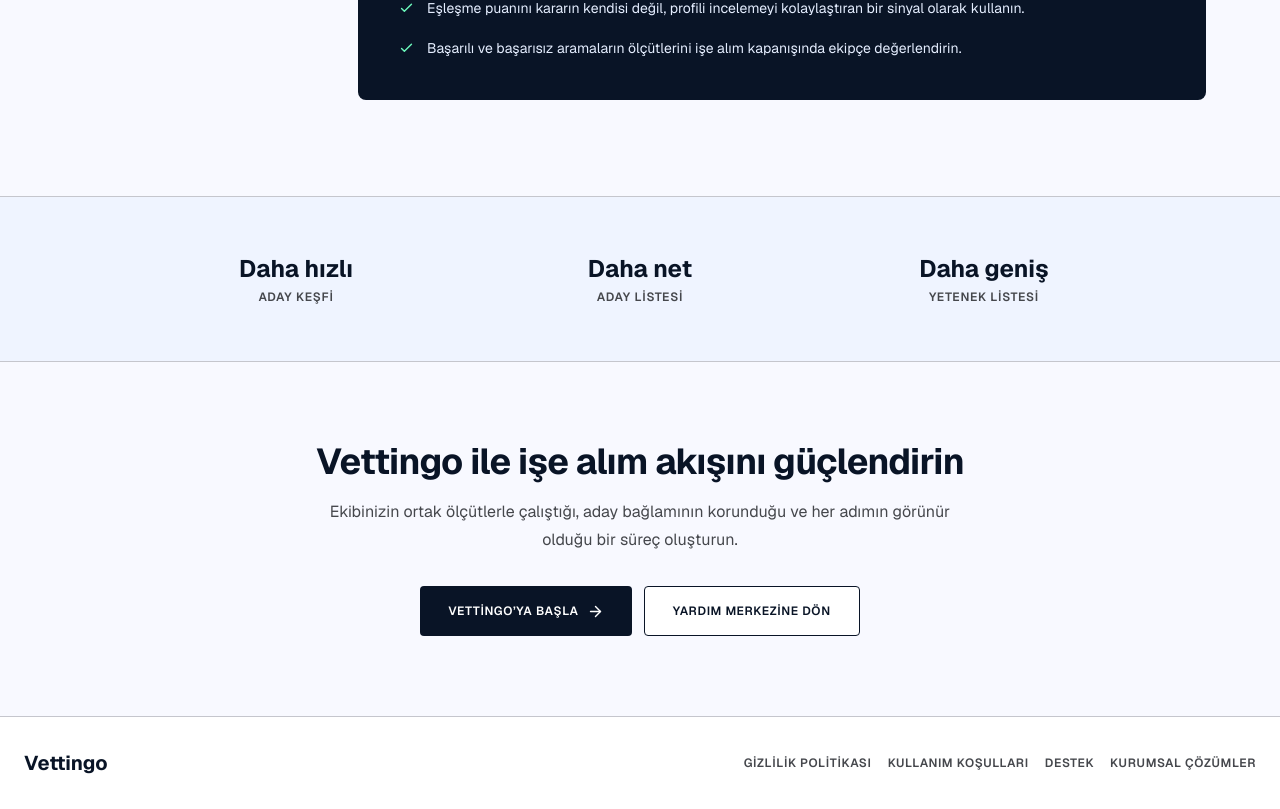
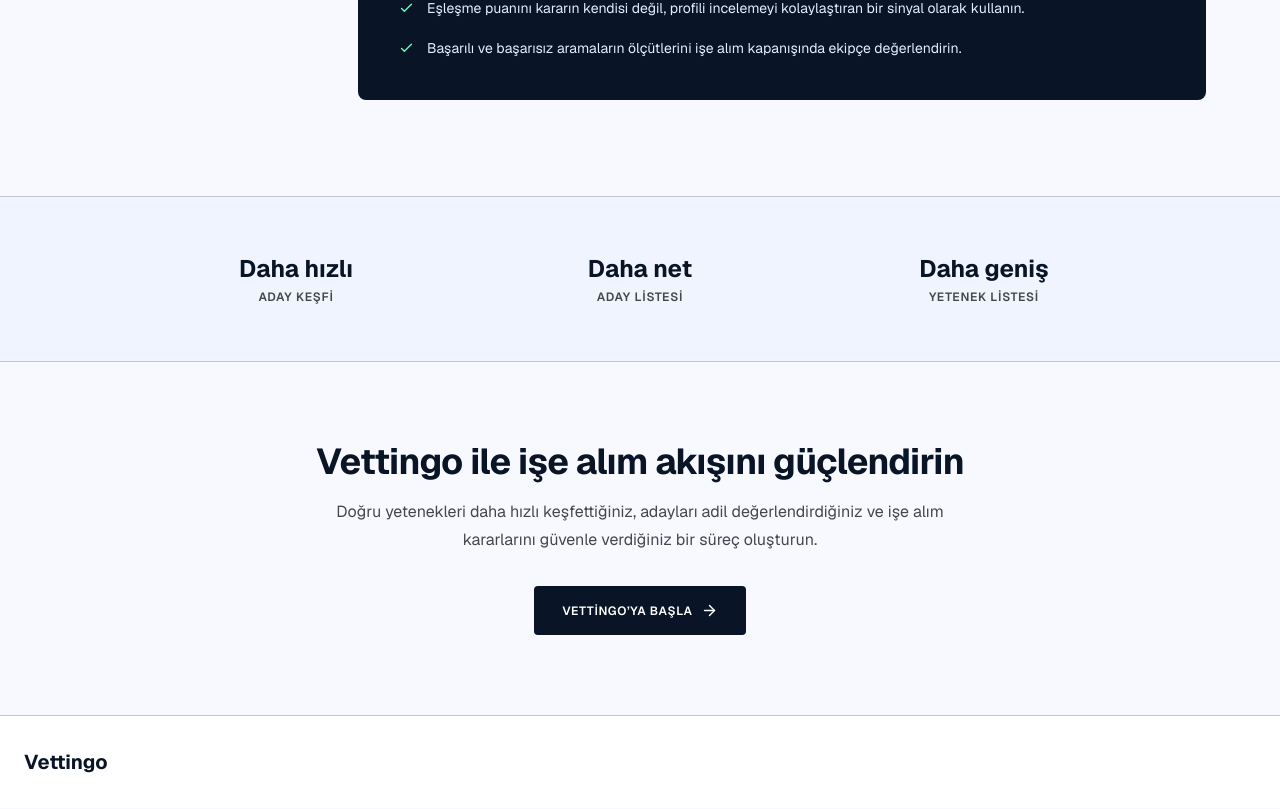
Before and after one commit to emreucbudak/Vettingo-Frontend, a Next.js app: page /scout in a window 1280 px wide. Shown: the part 3888-4697 px from the top of the page. Built offline with nearby package versions, Linux system fonts and the light colour scheme.

Commit message:
Simplify public footer and Scout CTA

```diff
--- a/src/layers/entities/hr-product-documentation/hr-product-documentation-data.ts
+++ b/src/layers/entities/hr-product-documentation/hr-product-documentation-data.ts
@@ -4,6 +4,8 @@
   description: string;
   icon: string;
   showHero?: boolean;
+  showHelpCenterCta?: boolean;
+  ctaDescription?: string;
   introduction: readonly string[];
   capabilities: readonly {
     title: string;
@@ -32,6 +34,9 @@
     "Scout; geniş aday havuzlarını rolün gerçek ihtiyaçlarına göre taramanızı, anlamlı filtrelerle daraltmanızı ve güçlü profilleri ekipçe değerlendirilecek kısa listelere dönüştürmenizi sağlar.",
   icon: "binoculars",
   showHero: false,
+  showHelpCenterCta: false,
+  ctaDescription:
+    "Doğru yetenekleri daha hızlı keşfettiğiniz, adayları adil değerlendirdiğiniz ve işe alım kararlarını güvenle verdiğiniz bir süreç oluşturun.",
   introduction: [
     "İyi bir işe alım süreci, ilan yayınlandıktan sonra gelen başvuruları beklemekle sınırlı değildir. Kritik ve rekabetin yüksek olduğu rollerde doğru yeteneğe proaktif biçimde ulaşmak gerekir. Scout, aday keşfi sürecini dağınık aramalardan çıkarıp ölçütleri açık, tekrarlanabilir ve ekip tarafından izlenebilir bir çalışma akışına dönüştürür.",
     "Pozisyonun kıdem seviyesi, yetkinlikleri, sektör deneyimi, çalışma modeli ve lokasyon beklentileri tek arama bağlamında bir araya gelir. Böylece ekip yalnızca anahtar kelime eşleşmesine değil, adayın rol için oluşturduğu bütünsel değere odaklanır. Filtrelerin ve değerlendirme sinyallerinin görünür olması, neden belirli profillerin öne çıktığını açıklamayı da kolaylaştırır.",
--- a/src/layers/entities/landing/landing-data.ts
+++ b/src/layers/entities/landing/landing-data.ts
@@ -130,10 +130,4 @@
     { name: "Tolga H.", role: "Bölge Müdürü", imageUrl: "https://images.unsplash.com/photo-1507591064344-4c6ce005b128?auto=format&fit=crop&w=160&q=90", comment: "Farklı şehirlerdeki yöneticiler aynı pozisyon için görüşme yaptığında değerlendirmeler birbirinden kopuyordu. Tek akış üzerinden ilerlemek hem merkezi ekibin denetimini hem yerel yöneticilerin katkısını kolaylaştırdı." },
     { name: "Naz A.", role: "Proje Yöneticisi", imageUrl: "https://images.unsplash.com/photo-1534528741775-53994a69daeb?auto=format&fit=crop&w=160&q=90", comment: "Proje bazlı büyürken kısa sürede doğru uzmanları bulmamız gerekiyor. Ön eleme sonuçlarının açıklanabilir olması, hız uğruna kaliteden ödün vermeden uygun adaylarla görüşmeye başlamamızı sağladı." },
   ],
-  footerLinks: [
-    { label: "Gizlilik Politikası", href: ROUTES.home },
-    { label: "Kullanım Koşulları", href: ROUTES.home },
-    { label: "Destek", href: ROUTES.home },
-    { label: "Kurumsal Çözümler", href: ROUTES.employer },
-  ],
 } as const;
--- a/src/layers/pages/hr-product-documentation/ui/hr-product-documentation-loading.tsx
+++ b/src/layers/pages/hr-product-documentation/ui/hr-product-documentation-loading.tsx
@@ -15,7 +15,6 @@
   return (
     <PublicSiteShell
       homeHref={ROUTES.landing}
-      links={landingPage.footerLinks}
       productName={landingPage.productName}
     >
       <div
--- a/src/layers/pages/hr-product-documentation/ui/hr-product-documentation-page.tsx
+++ b/src/layers/pages/hr-product-documentation/ui/hr-product-documentation-page.tsx
@@ -13,7 +13,6 @@
   return (
     <PublicSiteShell
       homeHref={ROUTES.landing}
-      links={landingPage.footerLinks}
       productName={landingPage.productName}
     >
       {content.showHero !== false ? (
@@ -222,7 +221,8 @@
             Vettingo ile işe alım akışını güçlendirin
           </h2>
           <p className="mt-4 text-base leading-7 text-[#45474c]">
-            Ekibinizin ortak ölçütlerle çalıştığı, aday bağlamının korunduğu ve her adımın görünür olduğu bir süreç oluşturun.
+            {content.ctaDescription ??
+              "Ekibinizin ortak ölçütlerle çalıştığı, aday bağlamının korunduğu ve her adımın görünür olduğu bir süreç oluşturun."}
           </p>
           <div className="mt-8 flex flex-col justify-center gap-3 sm:flex-row">
             <Link
@@ -232,12 +232,14 @@
               Vettingo’ya Başla
               <MaterialIcon className="text-[17px]">arrow_forward</MaterialIcon>
             </Link>
+            {content.showHelpCenterCta !== false ? (
               <Link
                 className="inline-flex items-center justify-center rounded border border-[#091426] bg-white px-7 py-4 text-xs font-semibold uppercase tracking-[0.05em] text-[#091426] transition-colors hover:bg-[#eff4ff]"
                 href={ROUTES.hrHelpCenter}
               >
                 Yardım Merkezine Dön
               </Link>
+            ) : null}
           </div>
         </div>
       </section>
--- a/src/layers/pages/landing-page/ui/landing-page.tsx
+++ b/src/layers/pages/landing-page/ui/landing-page.tsx
@@ -406,7 +406,6 @@
   return (
     <PublicSiteShell
       homeHref={ROUTES.landing}
-      links={landingPage.footerLinks}
       productName={landingPage.productName}
     >
       <Hero />
--- a/src/layers/shared/ui/public-site-chrome/public-site-chrome.tsx
+++ b/src/layers/shared/ui/public-site-chrome/public-site-chrome.tsx
@@ -1,22 +1,12 @@
 import Link from "next/link";
 import type { ReactNode } from "react";
-
-type FooterLink = {
-  href: string;
-  label: string;
-};
 
 type PublicSiteHeaderProps = {
   homeHref: string;
   productName: string;
 };
 
-type PublicSiteFooterProps = {
-  links: readonly FooterLink[];
-  productName: string;
-};
-
-type PublicSiteShellProps = PublicSiteHeaderProps & PublicSiteFooterProps & {
+type PublicSiteShellProps = PublicSiteHeaderProps & {
   children: ReactNode;
 };
 
@@ -41,30 +31,16 @@
   );
 }
 
-export function PublicSiteFooter({
-  links,
-  productName,
-}: PublicSiteFooterProps) {
+export function PublicSiteFooter({ homeHref, productName }: PublicSiteHeaderProps) {
   return (
     <footer className="mt-auto w-full border-t border-[#c5c6cd] bg-white py-8">
-      <div className="mx-auto flex max-w-[1440px] flex-col items-center justify-between gap-4 px-6 md:flex-row">
+      <div className="mx-auto flex max-w-[1440px] items-center justify-center px-6 md:justify-start">
         <Link
           className="text-xl font-bold leading-7 text-[#091426]"
-          href="/"
+          href={homeHref}
         >
           {productName}
         </Link>
-        <div className="flex flex-wrap justify-center gap-4 md:justify-end">
-          {links.map((link) => (
-            <Link
-              className="text-xs font-semibold uppercase tracking-[0.05em] text-[#45474c] transition-colors hover:text-[#091426] hover:underline"
-              href={link.href}
-              key={link.label}
-            >
-              {link.label}
-            </Link>
-          ))}
-        </div>
       </div>
     </footer>
   );
@@ -73,14 +49,13 @@
 export function PublicSiteShell({
   children,
   homeHref,
-  links,
   productName,
 }: PublicSiteShellProps) {
   return (
     <div className="flex min-h-screen flex-col bg-[#f8f9ff] text-[#0b1c30]">
       <PublicSiteHeader homeHref={homeHref} productName={productName} />
       <main className="flex-grow pt-16">{children}</main>
-      <PublicSiteFooter links={links} productName={productName} />
+      <PublicSiteFooter homeHref={homeHref} productName={productName} />
     </div>
   );
 }
```
Lines whose indentation alone changed are shown as unchanged.
